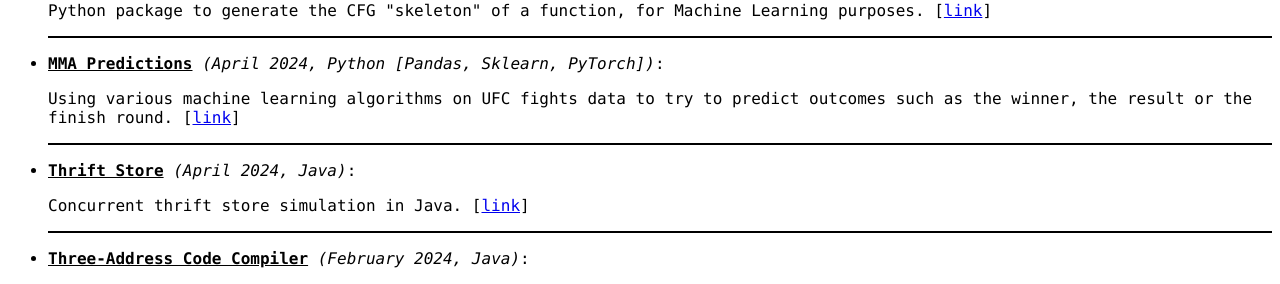
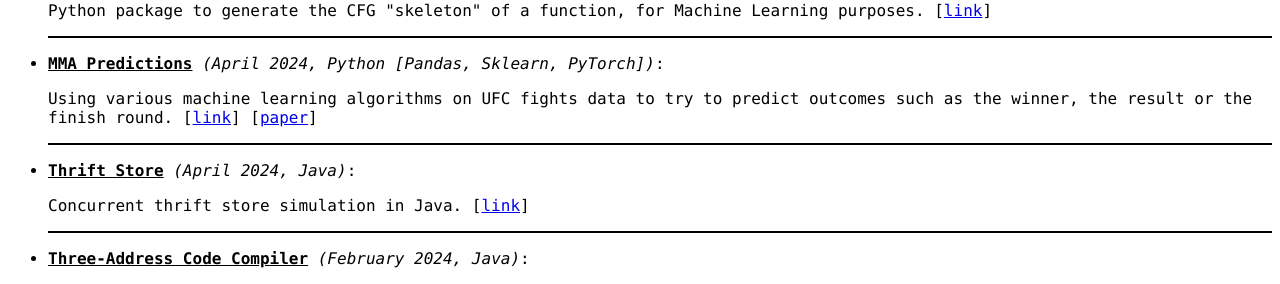
Before and after one commit to mrochk/mrochk.github.io, a Jekyll site: the page projects.html, which Jekyll copies as it is, in a window 1280 px wide. Shown: the part 441-725 px from the top of the page. Built offline with Jekyll 4.4.1, drawn with Linux system fonts in a browser that asks for light colours.

Commit message:
mma paper added

```diff
--- a/projects.html
+++ b/projects.html
@@ -48,7 +48,7 @@ b {
 
     <li>
         <p><b>MMA Predictions</b> <i>(April 2024, Python [Pandas, Sklearn, PyTorch])</i>:</p>
-        <p>Using various machine learning algorithms on UFC fights data to try to predict outcomes such as the winner, the result or the finish round. [<a href="https://github.com/mrochk/mma-predictions">link</a>]</p>
+        <p>Using various machine learning algorithms on UFC fights data to try to predict outcomes such as the winner, the result or the finish round. [<a href="https://github.com/mrochk/mma-predictions">link</a>] [<a href="https://github.com/mrochk/mma-predictions/report.pdf">paper</a>]</p>
     </li>
 
     <li>
```
